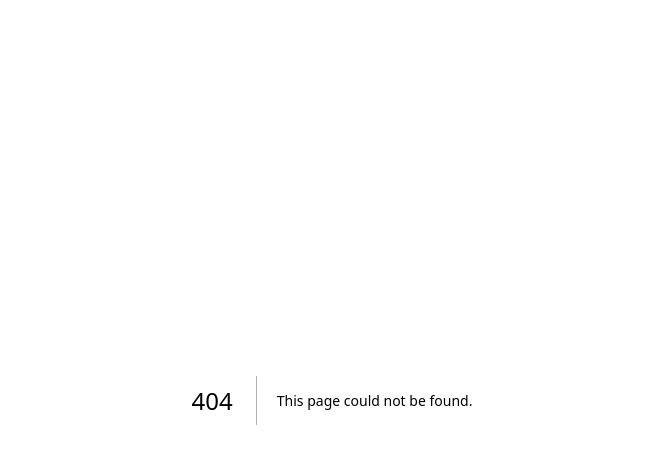
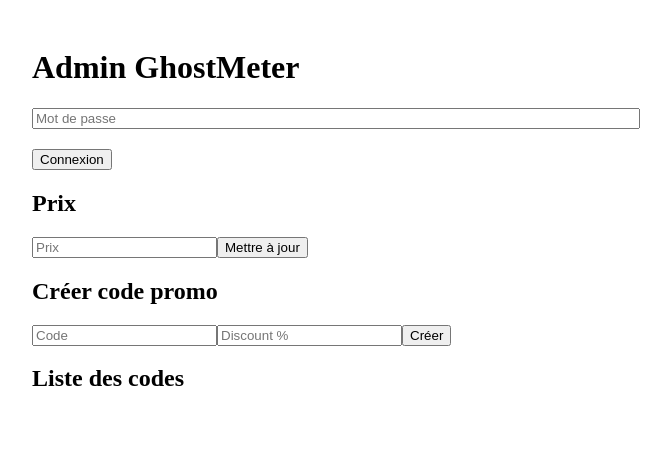
Before and after one commit to Sambapaulo/ghostmeter, a Next.js app: page /admin-ghostmeter-8472 in a window 1280 px wide. Before the commit this address had no page. Shown: the top 464 px of the page, without its empty margins (308-979 px from the left). Built offline with nearby package versions, Linux system fonts and the light colour scheme.

Commit message:
upgrade admin dashboard

```diff
--- /dev/null
+++ b/app/admin-ghostmeter-8472/page.tsx
@@ -0,0 +1,125 @@
+"use client"
+
+import { useEffect, useState } from "react"
+
+type Promo = {
+  id: string
+  code: string
+  discount: number
+  active: boolean
+}
+
+export default function AdminPage() {
+  const [password, setPassword] = useState("")
+  const [price, setPrice] = useState("")
+  const [promos, setPromos] = useState<Promo[]>([])
+  const [code, setCode] = useState("")
+  const [discount, setDiscount] = useState("")
+
+  const fetchData = async () => {
+    const res = await fetch("/api/admin/get", {
+      method: "POST",
+      body: JSON.stringify({ password })
+    })
+    const data = await res.json()
+    setPrice(data.price?.toString() || "")
+    setPromos(data.promos || [])
+  }
+
+  const updatePrice = async () => {
+    await fetch("/api/admin", {
+      method: "POST",
+      body: JSON.stringify({
+        password,
+        type: "price",
+        price: parseFloat(price)
+      })
+    })
+    fetchData()
+  }
+
+  const createPromo = async () => {
+    await fetch("/api/admin", {
+      method: "POST",
+      body: JSON.stringify({
+        password,
+        type: "promo",
+        code,
+        discount: parseInt(discount)
+      })
+    })
+    setCode("")
+    setDiscount("")
+    fetchData()
+  }
+
+  const togglePromo = async (id: string) => {
+    await fetch("/api/admin", {
+      method: "POST",
+      body: JSON.stringify({
+        password,
+        type: "toggle",
+        id
+      })
+    })
+    fetchData()
+  }
+
+  const deletePromo = async (id: string) => {
+    await fetch("/api/admin", {
+      method: "POST",
+      body: JSON.stringify({
+        password,
+        type: "delete",
+        id
+      })
+    })
+    fetchData()
+  }
+
+  return (
+    <div style={{ padding: 20, maxWidth: 600, margin: "auto" }}>
+      <h1>Admin GhostMeter</h1>
+
+      <input
+        placeholder="Mot de passe"
+        value={password}
+        onChange={(e) => setPassword(e.target.value)}
+        style={{ width: "100%", marginBottom: 20 }}
+      />
+
+      <button onClick={fetchData}>Connexion</button>
+
+      <h2>Prix</h2>
+      <input
+        placeholder="Prix"
+        value={price}
+        onChange={(e) => setPrice(e.target.value)}
+      />
+      <button onClick={updatePrice}>Mettre à jour</button>
+
+      <h2>Créer code promo</h2>
+      <input
+        placeholder="Code"
+        value={code}
+        onChange={(e) => setCode(e.target.value)}
+      />
+      <input
+        placeholder="Discount %"
+        value={discount}
+        onChange={(e) => setDiscount(e.target.value)}
+      />
+      <button onClick={createPromo}>Créer</button>
+
+      <h2>Liste des codes</h2>
+      {promos.map((p) => (
+        <div key={p.id} style={{ border: "1px solid #ccc", padding: 10, marginTop: 10 }}>
+          <strong>{p.code}</strong> - {p.discount}% - {p.active ? "✅ actif" : "❌ off"}
+          <br />
+          <button onClick={() => togglePromo(p.id)}>Activer / Désactiver</button>
+          <button onClick={() => deletePromo(p.id)}>Supprimer</button>
+        </div>
+      ))}
+    </div>
+  )
+}
```
